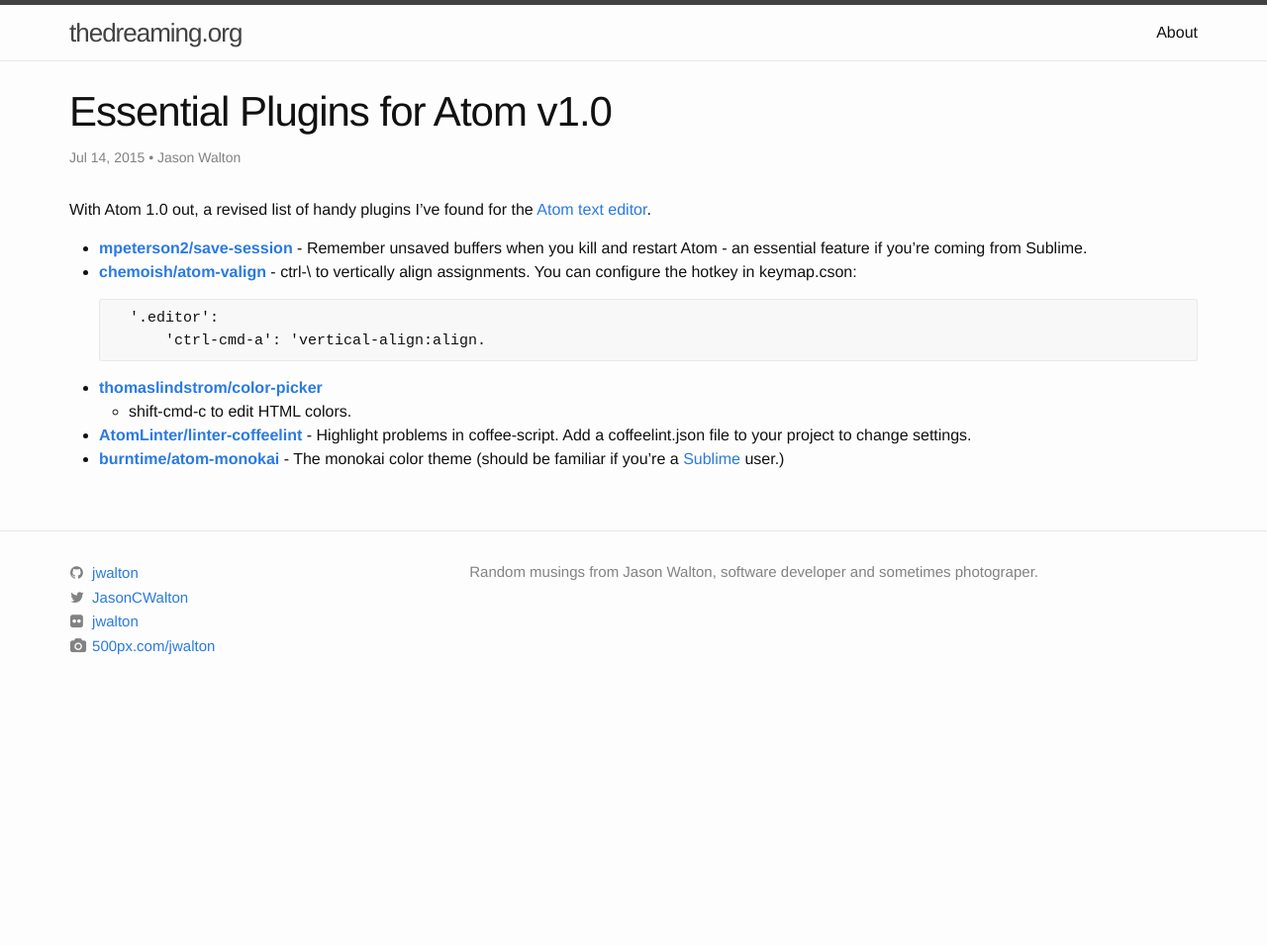
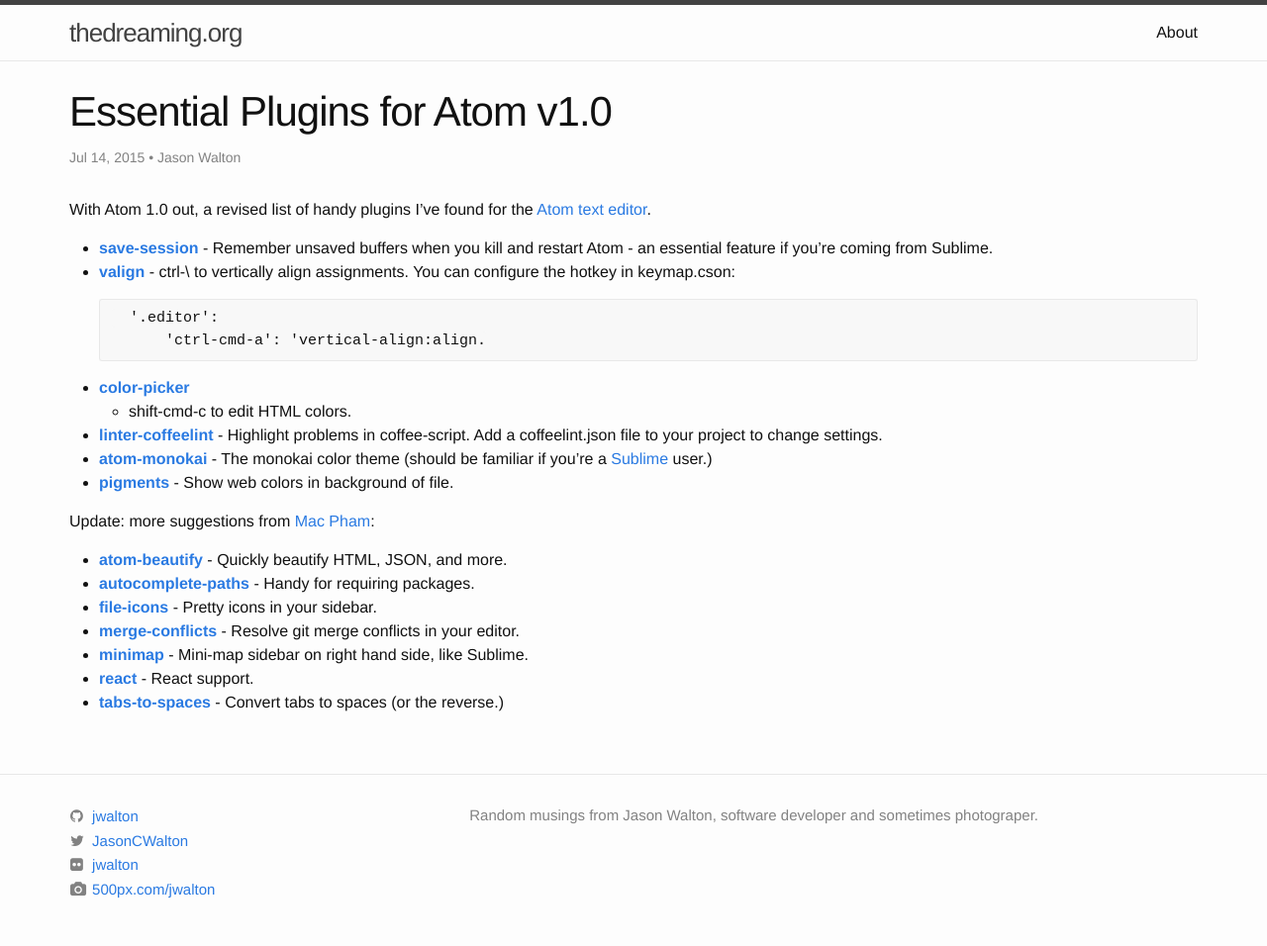
Before and after one commit to jwalton/thedreaming.org, a Jekyll site: the page built from _posts/2015-07-14-atom-plugins-2.md, in a window 1280 px wide. Shown: the whole page at 99% size. Built offline with Jekyll 4.4.1, drawn with Linux system fonts in a browser that asks for light colours; comment, search, counter and statistics services are not loaded; before the commit the page ends 900 px from its top, so only the background shows below that.

Commit message:
Update with more plugins.

```diff
--- a/_posts/2015-07-14-atom-plugins-2.md
+++ b/_posts/2015-07-14-atom-plugins-2.md
@@ -9,15 +9,26 @@
 
 <!--more-->
 
-* **[mpeterson2/save-session](https://github.com/mpeterson2/save-session)** - Remember unsaved buffers when you kill and restart Atom - an essential feature if you're coming from Sublime.
-* **[chemoish/atom-valign](https://github.com/chemoish/atom-valign)** - ctrl-\ to vertically align assignments.
+* **[save-session](https://atom.io/packages/save-session)** - Remember unsaved buffers when you kill and restart Atom - an essential feature if you're coming from Sublime.
+* **[valign](https://atom.io/packages/valign)** - ctrl-\ to vertically align assignments.
 You can configure the hotkey in keymap.cson:
 
         '.editor':
             'ctrl-cmd-a': 'vertical-align:align.
 
-* **[thomaslindstrom/color-picker](https://github.com/thomaslindstrom/color-picker)**
+* **[color-picker](https://atom.io/packages/color-picker)**
   - shift-cmd-c to edit HTML colors.
-* **[AtomLinter/linter-coffeelint](https://github.com/AtomLinter/linter-coffeelint)** -
+* **[linter-coffeelint](https://atom.io/packages/linter-coffeelint)** -
   Highlight problems in coffee-script.  Add a coffeelint.json file to your project to change settings.
-* **[burntime/atom-monokai](https://github.com/burntime/atom-monokai)** - The monokai color theme (should be familiar if you're a [Sublime](http://www.sublimetext.com/) user.)
+* **[atom-monokai](https://atom.io/packages/atom-monokai)** - The monokai color theme (should be familiar if you're a [Sublime](http://www.sublimetext.com/) user.)
+* **[pigments](https://atom.io/packages/pigments)** - Show web colors in background of file.
+
+Update: more suggestions from [Mac Pham](https://github.com/macpham):
+
+* **[atom-beautify](https://atom.io/packages/atom-beautify)** - Quickly beautify HTML, JSON, and more.
+* **[autocomplete-paths](https://atom.io/packages/autocomplete-paths)** - Handy for requiring packages.
+* **[file-icons](https://atom.io/packages/file-icons)** - Pretty icons in your sidebar.
+* **[merge-conflicts](https://atom.io/packages/merge-conflicts)** - Resolve git merge conflicts in your editor.
+* **[minimap](https://atom.io/packages/minimap)** - Mini-map sidebar on right hand side, like Sublime.
+* **[react](https://atom.io/packages/react)** - React support.
+* **[tabs-to-spaces](https://atom.io/packages/tabs-to-spaces)** - Convert tabs to spaces (or the reverse.)
```
